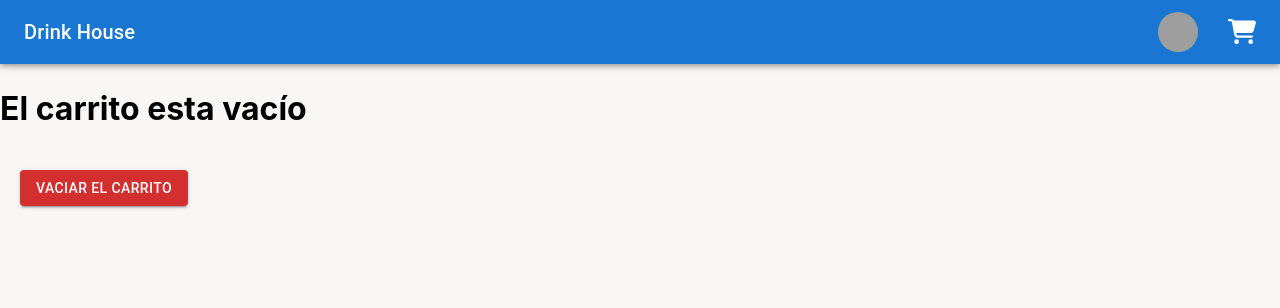
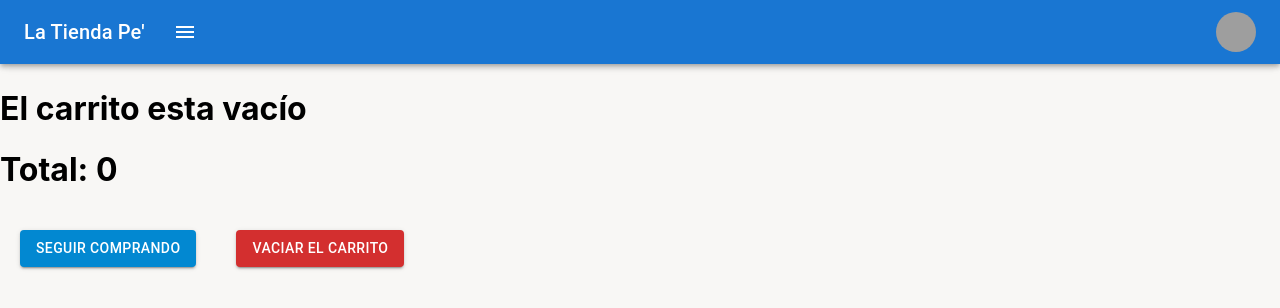
Before and after one commit to AngeloJampier/ReactDesafios, a React (Create React App) app: page /cart in a window 1280 px wide. Shown: the top 308 px of the page. Built offline with nearby package versions, Linux system fonts and the light colour scheme; grey boxes are pictures that could not be loaded.

Commit message:
Cart view

```diff
--- a/src/components/CardWidget/CardWidget.css
+++ b/src/components/CardWidget/CardWidget.css
@@ -1,5 +1,4 @@
 .carrito{
     color: white;
-    margin-left: 30px;
     font-size: 25px;
 }
--- a/src/components/CardWidget/CardWidget.jsx
+++ b/src/components/CardWidget/CardWidget.jsx
@@ -1,14 +1,34 @@
-import React from 'react'
+import React, { useContext, useEffect, useState } from 'react'
 import { FontAwesomeIcon } from '@fortawesome/react-fontawesome'
 import { faShoppingCart } from '@fortawesome/free-solid-svg-icons'
 import './CardWidget.css'
+import { GlobalContext } from '../../context/GlobalStateContext'
+import { textAlign } from '@mui/system'
+import { Link } from 'react-router-dom'
 
 const CardWidget = () => {
+  const {cartProducts, setToCart} = useContext(GlobalContext)
+  let initialAmount = 0
+  cartProducts.forEach(a => initialAmount += a.amount)
   return (
     <>
-        <a href='.'>
-            <FontAwesomeIcon icon={faShoppingCart} className="carrito"/>
-        </a>
+        {cartProducts.length >= 1 &&
+        <div style={{
+          display: 'flex'
+        }}>
+          <Link to={'/cart'} onClick={() => setToCart(false)}>
+              <FontAwesomeIcon icon={faShoppingCart} className="carrito"/>
+          </Link>
+          <div style={{
+            alignSelf: 'end',
+            fontSize: '18px',
+            fontWeight: 'bold',
+            color: 'white',
+            textAlign: 'center',
+            marginLeft: '5px'
+          }}>{initialAmount}</div>
+        </div>
+      }
     </>
   )
 }
--- a/src/components/NavBar/NabBar.jsx
+++ b/src/components/NavBar/NabBar.jsx
@@ -1,4 +1,4 @@
-import * as React from 'react';
+import React, { useContext, useEffect } from 'react';
 import AppBar from '@mui/material/AppBar';
 import Box from '@mui/material/Box';
 import Toolbar from '@mui/material/Toolbar';
@@ -13,11 +13,14 @@
 import MenuItem from '@mui/material/MenuItem';
 import CardWidget from '../CardWidget/CardWidget';
 import './NavBar.css'
+import { Link } from 'react-router-dom';
+import { GlobalContext } from '../../context/GlobalStateContext';
 
 const pages = [];
 const settings = ['Profile', 'Account', 'Dashboard', 'Logout'];
 
 const NavBar = () => {
+  const {setToCart} = useContext(GlobalContext)
   const [anchorElNav, setAnchorElNav] = React.useState(null);
   const [anchorElUser, setAnchorElUser] = React.useState(null);
 
@@ -41,10 +44,10 @@
       <Container maxWidth="xl">
         <Toolbar disableGutters>
           <Typography variant="h6" noWrap component="div" sx={{ mr: 2, display: { xs: 'none', md: 'flex' } }} >
-            Drink House
+          <Link onClick={() => setToCart(false)} to={'/'} style={{color: 'white', textDecoration: 'none'}}>La Tienda Pe'</Link>
           </Typography>
 
-          <Box sx={{ flexGrow: 1, display: { xs: 'flex', md: 'none' } }}>
+          <Box sx={{ flexGrow: 0 }} style={{marginRight: '15px'}}>
             <IconButton size="large" aria-label="account of current user" aria-controls="menu-appbar" aria-haspopup="true" onClick={handleOpenNavMenu} color="inherit" >
               <MenuIcon />
             </IconButton>
--- a/src/views/CartView.jsx
+++ b/src/views/CartView.jsx
@@ -2,18 +2,21 @@
 import React, { useContext } from 'react'
 import { GlobalContext } from '../context/GlobalStateContext'
 import DeleteIcon from '@mui/icons-material/Delete'
+import { Link } from 'react-router-dom'
 
 const CartView = () => {
-  const {cartProducts, removeItem, clear} = useContext(GlobalContext)
+  const {cartProducts, removeItem, clear, totalPrice} = useContext(GlobalContext)
   return (
     <>
     {cartProducts.length > 0 ? cartProducts.map((item, index) => (
       <div>
-        <h1 style={{display: 'inline'}}  key={(index+1)}>{(index+1)}.- {item.name} | Cantidad: {item.amount}</h1>
+         <h1 style={{display: 'inline'}}  key={(index+1)}>{(index+1)}.- {item.name} | Cantidad: {item.amount} | Precio: {item.price}</h1>
         <Button style={{margin: '20px'}} variant="outlined" startIcon={<DeleteIcon />}  onClick={() => removeItem(item.id)}>Eliminar producto</Button>
       </div>
 
     )) : <h1>El carrito esta vacío</h1>}
+      <h1>Total: {totalPrice}</h1>
+      <Button LinkComponent={Link} style={{margin: '20px'}} variant="contained" color="info" to={'/'}>Seguir comprando</Button>
     <Button style={{margin: '20px'}} variant="contained" color="error" onClick={() => clear()}>Vaciar el carrito</Button>
   </>
   )
```
